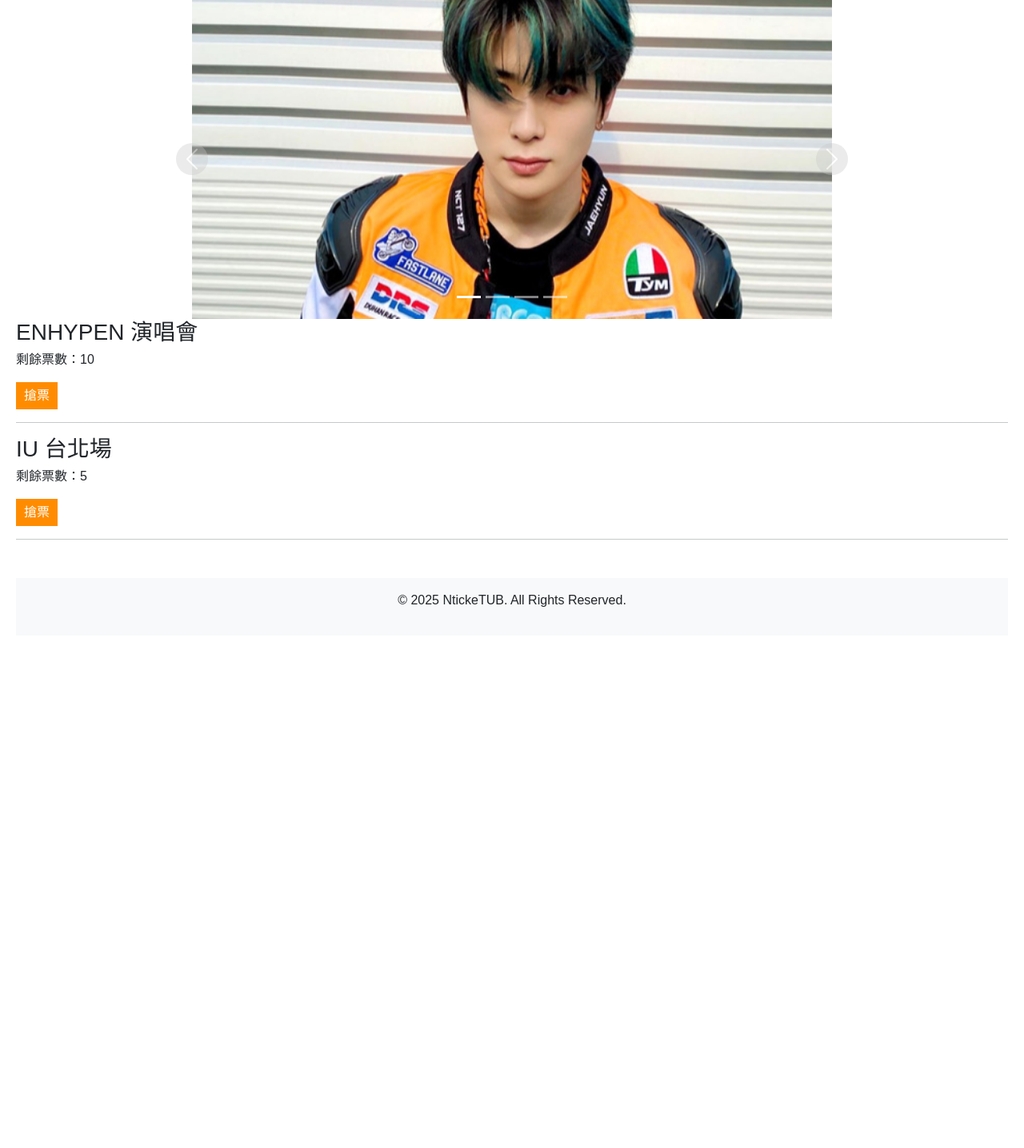
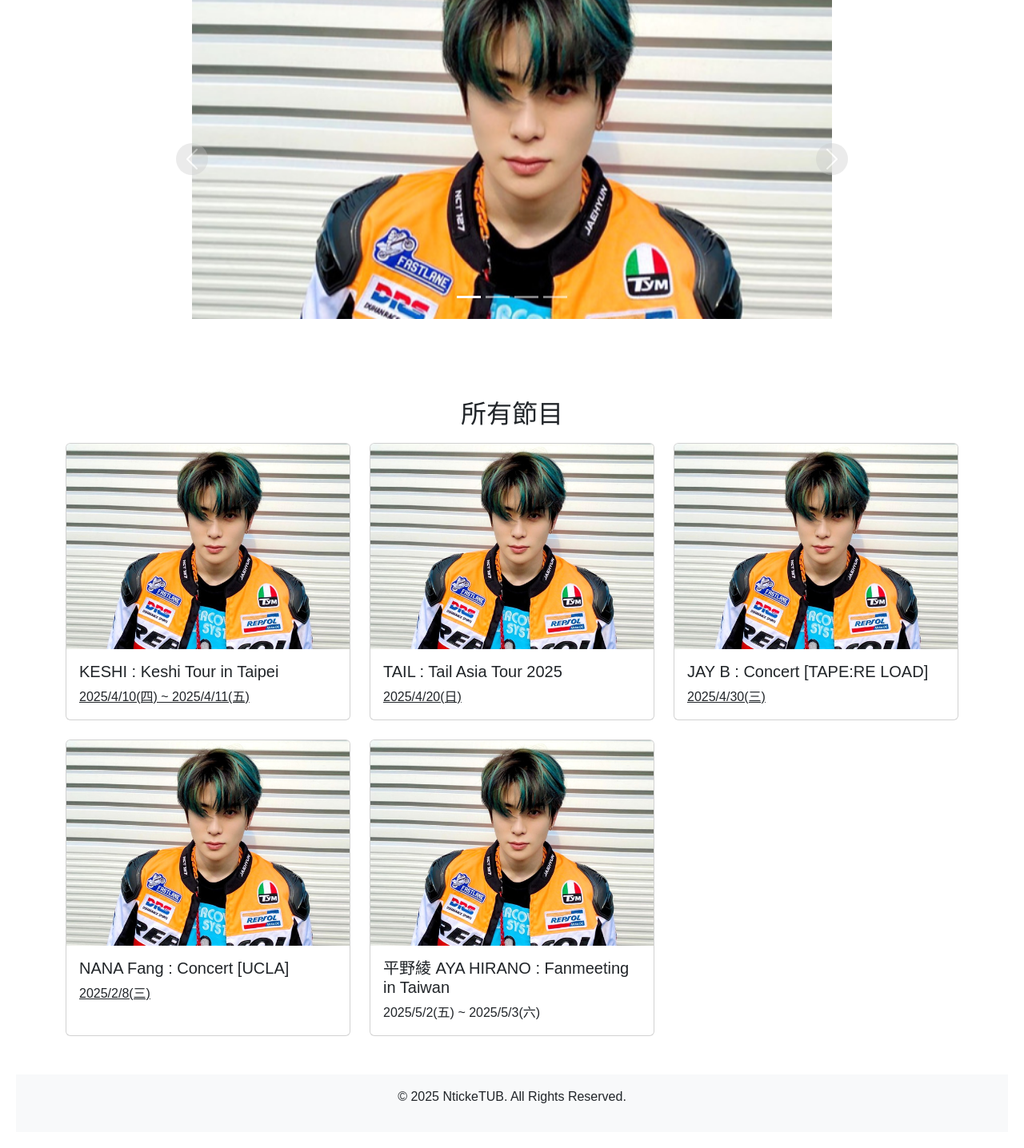
Before and after one commit to Aurororara/ticket-system, a Flask app: page / in a window 1280 px wide. Shown: the part 184-1620 px from the top of the page at 80% size. Before the commit the page ends 943 px from the top, so only its background shows below. Run offline with Flask 3, Linux system fonts and the light colour scheme.

Commit message:
所有節目卡片

```diff
--- a/app.py
+++ b/app.py
@@ -5,53 +5,25 @@ from models import db
 app = Flask(__name__)
 app.config.from_object(Config)
 
-# 初始化資料庫
-db.init_app(app)
-# 建立資料表
-with app.app_context():
-  db.create_all()
-  print("資料表已建立完成")
-
-
-# 模擬票券資料（你也可以接資料庫）
-tickets = [
-  {"id": 1, "title": "ENHYPEN 演唱會", "stock": 10},
-  {"id": 2, "title": "IU 台北場", "stock": 5}
-]
-
+# 主頁
 @app.route('/')
 def index():
-  return render_template('index.html')
-
-@app.route('/api/tickets')
-def get_tickets():
-  return jsonify({"tickets": tickets})
-
-@app.route('/api/buy', methods=['POST'])
-def buy_ticket():
-  data = request.get_json()
-  ticket_id = data.get('ticket_id')
-
-  for ticket in tickets:
-    if ticket['id'] == ticket_id and ticket['stock'] > 0:
-      ticket['stock'] -= 1
-      return jsonify({"message": "搶票成功！剩餘：" + str(ticket['stock'])})
-  return jsonify({"message": "搶票失敗，可能已售完"}), 400
+    return render_template('index.html')
 
 # 購票起始頁
 @app.route('/ticket/start')
 def view_ticket_start():
-  return render_template('ticket_start.html')
+    return render_template('ticket_start.html')
 
-# 購票選擇區域
+# 選擇區域
 @app.route('/ticket/select-area')
 def select_area():
     return render_template('select_area.html')
 
-# 購票選擇票種
+# 選擇票種
 @app.route('/ticket/select-type')
 def select_type():
     return render_template('select_type.html')
 
 if __name__ == '__main__':
-  app.run(debug=True)
+    app.run(debug=True)
--- a/static/style.css
+++ b/static/style.css
@@ -108,3 +108,17 @@ button {
 .carousel-control-next {
   right: -20px;
 }
+
+.extra-margin-top {
+  margin-top: 100px; /* 你可以改成 120px、150px 來看你喜歡多大 */
+}
+
+.event-date {
+  text-decoration: underline;
+}
+
+/* 確保搜尋框和按鈕在同一行 */
+.search-form {
+  display: flex;
+  width: 60%;
+}
--- a/templates/layout_2.html
+++ b/templates/layout_2.html
@@ -26,7 +26,6 @@
       </div>
     </div>
   </nav>
-
 
   <!-- 幻燈片 -->
   <div class="container mt-5">
@@ -71,19 +70,64 @@
     </div>
   </div>
 
-
-
-  <!-- 主內容 -->
-  <main>
-    {% block content %}{% endblock %}
-  </main>
+  <!-- 所有節目 -->
+<div class="container extra-margin-top">
+  <h2 class="text-center mb-3">所有節目</h2>
+  <div class="row row-cols-1 row-cols-md-3 g-4">
+    <!-- 節目卡片 1 -->
+    <div class="col">
+      <div class="card h-100">
+        <img src="{{ url_for('static', filename='images/jae.jpg') }}" class="card-img-top" alt="KESHI">
+        <div class="card-body">
+          <h5 class="card-title">KESHI : Keshi Tour in Taipei</h5>
+          <p class="card-text event-date">2025/4/10(四) ~ 2025/4/11(五)</p>
+        </div>
+      </div>
+    </div>
+    <!-- 節目卡片 2 -->
+    <div class="col">
+      <div class="card h-100">
+        <img src="{{ url_for('static', filename='images/jae.jpg') }}" class="card-img-top" alt="TAIL">
+        <div class="card-body">
+          <h5 class="card-title">TAIL : Tail Asia Tour 2025</h5>
+          <p class="card-text event-date">2025/4/20(日)</p>
+        </div>
+      </div>
+    </div>
+    <!-- 節目卡片 3 -->
+    <div class="col">
+      <div class="card h-100">
+        <img src="{{ url_for('static', filename='images/jae.jpg') }}" class="card-img-top" alt="JAY B">
+        <div class="card-body">
+          <h5 class="card-title">JAY B : Concert [TAPE:RE LOAD]</h5>
+          <p class="card-text event-date">2025/4/30(三)</p>
+        </div>
+      </div>
+    </div>
+    <!-- 節目卡片 4 -->
+    <div class="col">
+      <div class="card h-100">
+        <img src="{{ url_for('static', filename='images/jae.jpg') }}" class="card-img-top" alt="JAY B">
+        <div class="card-body">
+          <h5 class="card-title">NANA Fang : Concert [UCLA]</h5>
+          <p class="card-text event-date">2025/2/8(三)</p>
+        </div>
+      </div>
+    </div>
+    <!-- 節目卡片 5 -->
+    <div class="col">
+      <div class="card h-100">
+        <img src="{{ url_for('static', filename='images/jae.jpg') }}" class="card-img-top" alt="平野綾">
+        <div class="card-body">
+          <h5 class="card-title">平野綾 AYA HIRANO : Fanmeeting in Taiwan</h5>
+          <p class="card-text">2025/5/2(五) ~ 2025/5/3(六)</p>
+        </div>
+      </div>
+    </div>
+  </div>
+</div>
 
   <!-- 頁腳 -->
   <footer class="bg-light text-center py-3 mt-5">
     <p>&copy; 2025 NtickeTUB. All Rights Reserved.</p>
   </footer>
-
-  <script src="https://cdn.jsdelivr.net/npm/bootstrap@5.3.0/dist/js/bootstrap.bundle.min.js"></script>
-</body>
-
-</html>
```
Also changed, not shown: templates/search_results.html (added, +54 -0 lines), models/__init__.py (line endings or trailing spaces), static/images/default.png (added). Lines whose indentation alone changed are shown as unchanged.
